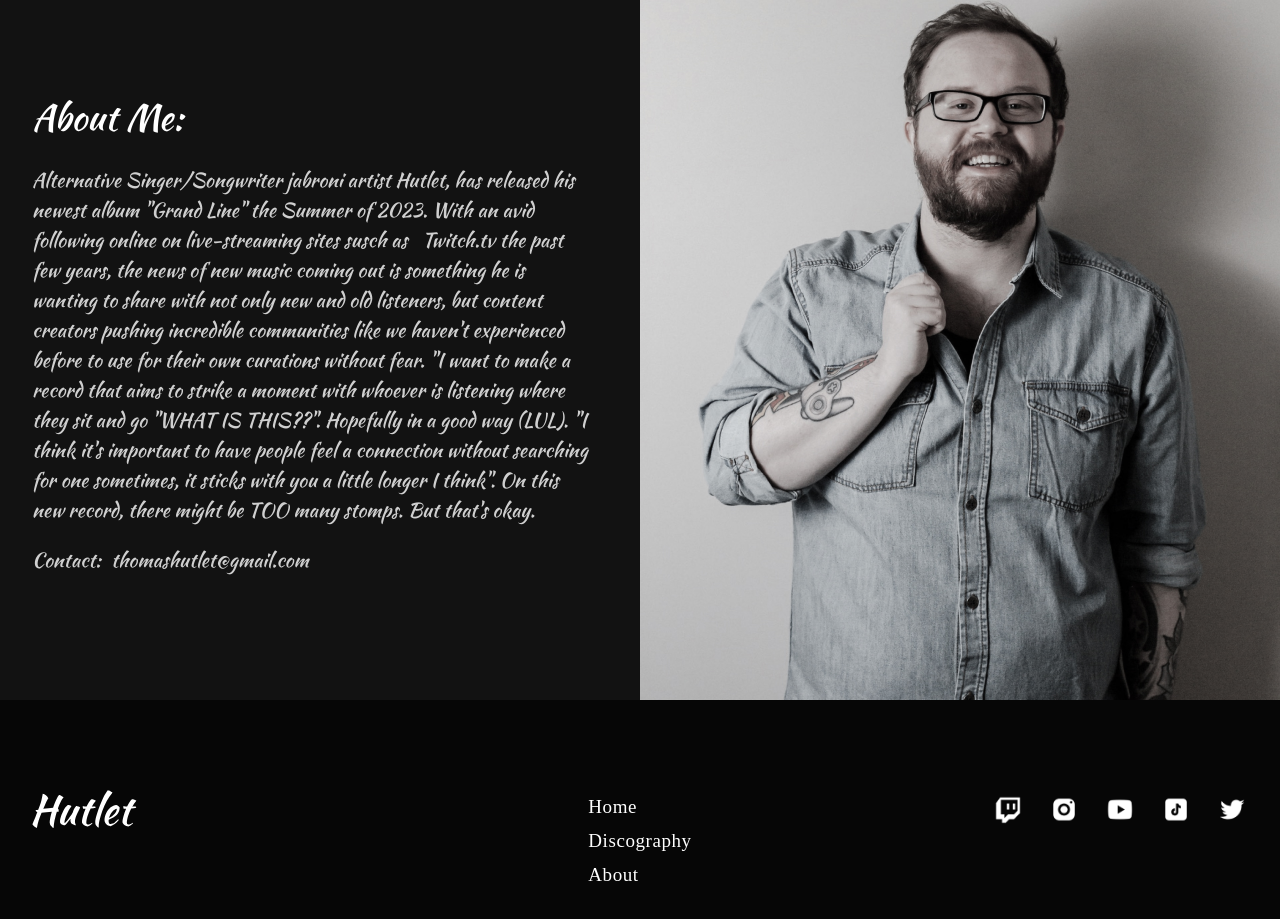
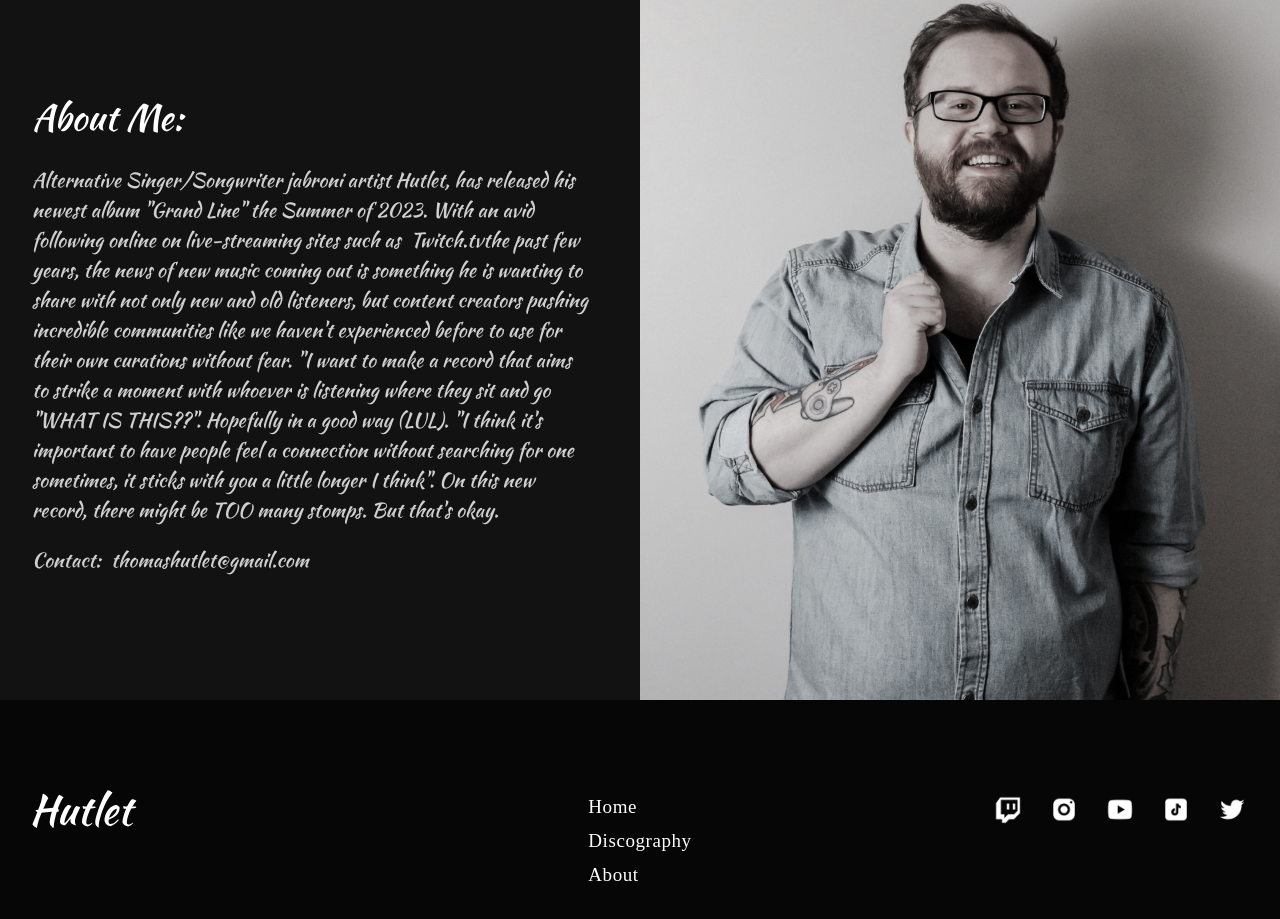
Before and after one commit to zakolsen/hutlet, a React (Create React App) app: page / in a window 1280 px wide. Shown: the part 1692-2611 px from the top of the page. Built offline with nearby package versions, Linux system fonts and the light colour scheme; a web font is replaced by a local one.

Commit message:
Update About.jsx

```diff
--- a/src/Home/components/About.jsx
+++ b/src/Home/components/About.jsx
@@ -20,10 +20,10 @@ export default function About() {
             >
               Alternative Singer/Songwriter jabroni artist Hutlet, has released
               his newest album "Grand Line" the Summer of 2023. With an avid
-              following online on live-streaming sites susch as{" "}
+              following online on live-streaming sites such as{""}
               <a target="_blank" href="https://www.twitch.tv/tommydime">
               Twitch.tv
-              </a>{" "}
+              </a>{""}
               the past few years, the news of new music coming out is something
               he is wanting to share with not only new and old listeners, but
               content creators pushing incredible communities like we haven't
```
